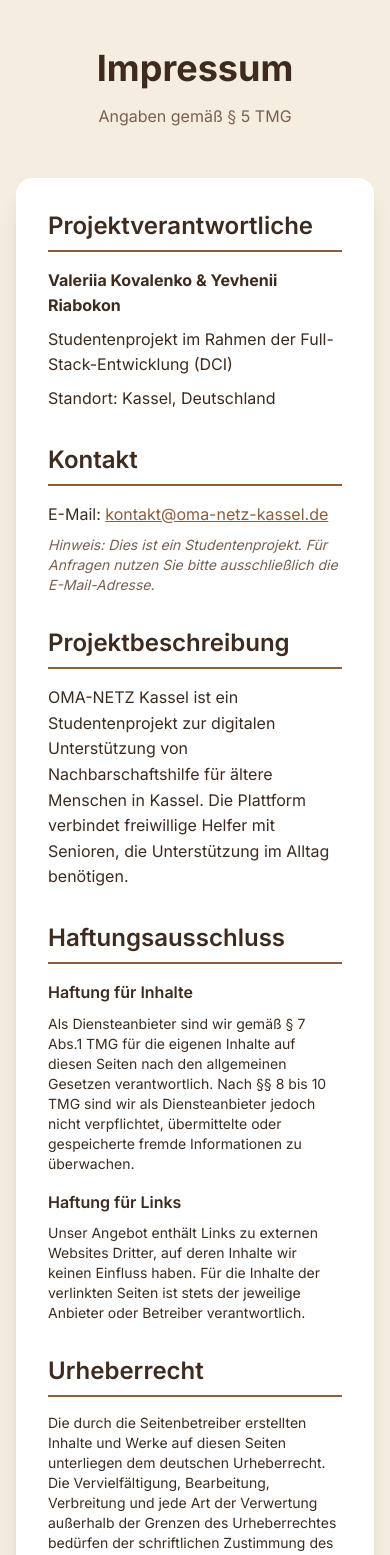
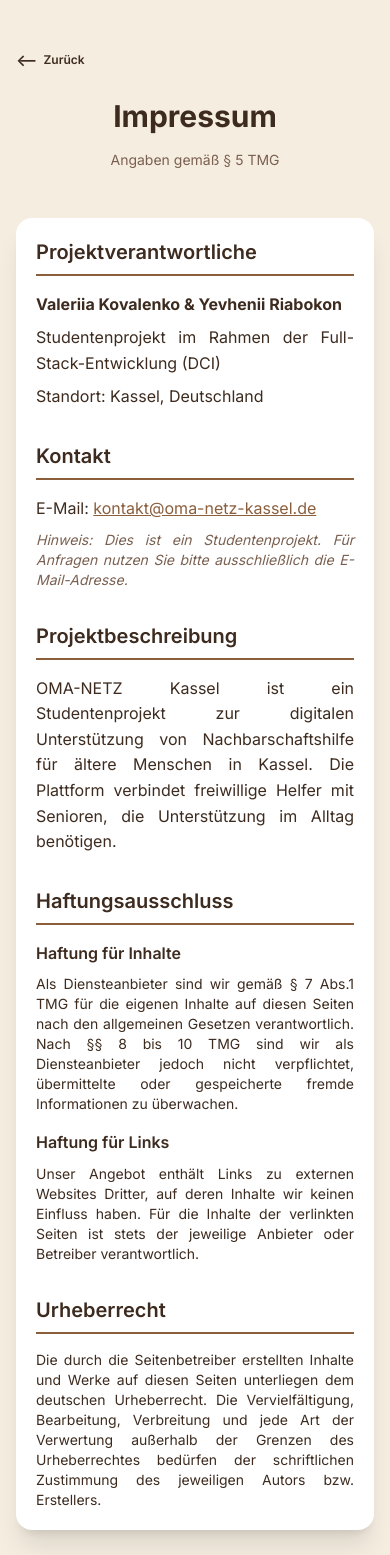
Before and after one commit to Yevhenii1951/Oma_netz_final_project_Valerija_Yevhenii, a Next.js app: page /impressum in a window 390 px wide. Shown: the top 1555 px of the page. Built offline with nearby package versions, Linux system fonts and the light colour scheme; a web font is replaced by a local one.

Commit message:
Seite Impressum und Datenschutz added Button zuruck

```diff
--- a/src/app/datenschutz/page.tsx
+++ b/src/app/datenschutz/page.tsx
@@ -1,4 +1,5 @@
 import type { Metadata } from 'next'
+import Link from 'next/link'
 import { SERVER_LOG_ITEMS, USER_RIGHTS } from './constants'
 
 export const metadata: Metadata = {
@@ -10,21 +11,36 @@ export default function DatenschutzPage() {
 	return (
 		<div className='min-h-screen bg-[#f5ede0] py-12 px-4 sm:px-6 lg:px-8'>
 			<div className='max-w-4xl mx-auto'>
+				<div className='mb-6'>
+					<Link
+						href='/landing'
+						aria-label='Zurück zur Landing Page'
+						className='inline-flex items-center gap-1.5 text-xs font-semibold text-[#3d2b1f] transition-opacity hover:opacity-70 focus-visible:outline-none focus-visible:ring-2 focus-visible:ring-[#3d2b1f] focus-visible:ring-offset-2 rounded'
+					>
+						<span
+							aria-hidden='true'
+							className='inline-flex items-center justify-center text-base leading-none'
+						>
+							⟵
+						</span>
+						<span>Zurück</span>
+					</Link>
+				</div>
 				{/* Header */}
 				<div className='text-center mb-12'>
-					<h1 className='text-4xl font-playfair font-bold text-[#3d2b1f] mb-4'>
+					<h1 className='text-3xl sm:text-4xl font-playfair font-bold text-[#3d2b1f] mb-4 wrap-break-word'>
 						Datenschutzerklärung
 					</h1>
-					<p className='text-emerald-800'>
+					<p className='text-sm sm:text-base text-emerald-800'>
 						Informationspflicht gemäß Datenschutz-Grundverordnung (DSGVO)
 					</p>
 				</div>
 
 				{/* Content Card */}
-				<div className='bg-white rounded-2xl shadow-xl p-8 mb-8'>
+				<div className='bg-white rounded-2xl shadow-xl p-5 sm:p-8 mb-8 text-justify'>
 					{/* 1. Überblick */}
 					<section className='mb-10'>
-						<h2 className='text-2xl font-playfair font-semibold text-[#3d2b1f] mb-4 pb-2 border-b-2 border-emerald-600'>
+						<h2 className='text-xl sm:text-2xl font-playfair font-semibold text-[#3d2b1f] mb-4 pb-2 border-b-2 border-emerald-600'>
 							1. Datenschutz auf einen Blick
 						</h2>
 						<div className='space-y-4 text-gray-700'>
@@ -54,7 +70,7 @@ export default function DatenschutzPage() {
 
 					{/* 2. Hosting */}
 					<section className='mb-10'>
-						<h2 className='text-2xl font-playfair font-semibold text-[#3d2b1f] mb-4 pb-2 border-b-2 border-emerald-600'>
+						<h2 className='text-xl sm:text-2xl font-playfair font-semibold text-[#3d2b1f] mb-4 pb-2 border-b-2 border-emerald-600'>
 							2. Hosting
 						</h2>
 						<div className='space-y-4 text-gray-700'>
@@ -88,7 +104,7 @@ export default function DatenschutzPage() {
 
 					{/* 3. Allgemeine Hinweise */}
 					<section className='mb-10'>
-						<h2 className='text-2xl font-playfair font-semibold text-[#3d2b1f] mb-4 pb-2 border-b-2 border-emerald-600'>
+						<h2 className='text-xl sm:text-2xl font-playfair font-semibold text-[#3d2b1f] mb-4 pb-2 border-b-2 border-emerald-600'>
 							3. Allgemeine Hinweise und Pflichtinformationen
 						</h2>
 						<div className='space-y-4 text-gray-700'>
@@ -151,7 +167,7 @@ export default function DatenschutzPage() {
 
 					{/* 4. Datenerfassung */}
 					<section className='mb-10'>
-						<h2 className='text-2xl font-playfair font-semibold text-[#3d2b1f] mb-4 pb-2 border-b-2 border-emerald-600'>
+						<h2 className='text-xl sm:text-2xl font-playfair font-semibold text-[#3d2b1f] mb-4 pb-2 border-b-2 border-emerald-600'>
 							4. Datenerfassung auf dieser Website
 						</h2>
 						<div className='space-y-4 text-gray-700'>
@@ -223,7 +239,7 @@ export default function DatenschutzPage() {
 
 					{/* 5. Analyse-Tools */}
 					<section className='mb-10'>
-						<h2 className='text-2xl font-playfair font-semibold text-[#3d2b1f] mb-4 pb-2 border-b-2 border-emerald-600'>
+						<h2 className='text-xl sm:text-2xl font-playfair font-semibold text-[#3d2b1f] mb-4 pb-2 border-b-2 border-emerald-600'>
 							5. Analyse-Tools und Tools von Drittanbietern
 						</h2>
 						<div className='space-y-4 text-gray-700'>
@@ -258,7 +274,7 @@ export default function DatenschutzPage() {
 
 					{/* 6. Ihre Rechte */}
 					<section className='mb-10'>
-						<h2 className='text-2xl font-playfair font-semibold text-[#3d2b1f] mb-4 pb-2 border-b-2 border-emerald-600'>
+						<h2 className='text-xl sm:text-2xl font-playfair font-semibold text-[#3d2b1f] mb-4 pb-2 border-b-2 border-emerald-600'>
 							6. Ihre Rechte
 						</h2>
 						<div className='space-y-3 text-gray-700'>
@@ -283,7 +299,7 @@ export default function DatenschutzPage() {
 
 					{/* 7. Speicherdauer */}
 					<section>
-						<h2 className='text-2xl font-playfair font-semibold text-[#3d2b1f] mb-4 pb-2 border-b-2 border-emerald-600'>
+						<h2 className='text-xl sm:text-2xl font-playfair font-semibold text-[#3d2b1f] mb-4 pb-2 border-b-2 border-emerald-600'>
 							7. Speicherdauer
 						</h2>
 						<p className='text-gray-700 text-sm'>
--- a/src/app/impressum/page.tsx
+++ b/src/app/impressum/page.tsx
@@ -1,4 +1,5 @@
 import type { Metadata } from 'next'
+import Link from 'next/link'
 
 export const metadata: Metadata = {
 	title: 'Impressum',
@@ -9,17 +10,36 @@ export default function ImpressumPage() {
 	return (
 		<div className='min-h-screen bg-[#f5ede0] py-12 px-4 sm:px-6 lg:px-8 font-body'>
 			<div className='max-w-3xl mx-auto'>
+				<div className='mb-6'>
+					<Link
+						href='/landing'
+						aria-label='Zurück zur Landing Page'
+						className='inline-flex items-center gap-1.5 text-xs font-semibold text-[#3d2b1f] transition-opacity hover:opacity-70 focus-visible:outline-none focus-visible:ring-2 focus-visible:ring-[#3d2b1f] focus-visible:ring-offset-2 rounded'
+					>
+						<span
+							aria-hidden='true'
+							className='inline-flex items-center justify-center text-base leading-none'
+						>
+							⟵
+						</span>
+						<span>Zurück</span>
+					</Link>
+				</div>
 				{/* Header */}
 				<div className='text-center mb-12'>
-					<h1 className='text-4xl font-bold text-[#3d2b1f] mb-4'>Impressum</h1>
-					<p className='text-[#7a6050]'>Angaben gemäß § 5 TMG</p>
+					<h1 className='text-3xl sm:text-4xl font-bold text-[#3d2b1f] mb-4'>
+						Impressum
+					</h1>
+					<p className='text-sm sm:text-base text-[#7a6050]'>
+						Angaben gemäß § 5 TMG
+					</p>
 				</div>
 
 				{/* Content Card */}
-				<div className='bg-white rounded-2xl shadow-xl p-8 mb-8'>
+				<div className='bg-white rounded-2xl shadow-xl p-5 sm:p-8 mb-8 text-justify'>
 					{/* Projektverantwortliche */}
 					<section className='mb-8'>
-						<h2 className='text-2xl font-semibold text-[#3d2b1f] mb-4 pb-2 border-b-2 border-[#8b5e3c]'>
+						<h2 className='text-xl sm:text-2xl font-semibold text-[#3d2b1f] mb-4 pb-2 border-b-2 border-[#8b5e3c]'>
 							Projektverantwortliche
 						</h2>
 						<div className='space-y-2 text-[#3d2b1f]'>
@@ -33,7 +53,7 @@ export default function ImpressumPage() {
 
 					{/* Kontakt */}
 					<section className='mb-8'>
-						<h2 className='text-2xl font-semibold text-[#3d2b1f] mb-4 pb-2 border-b-2 border-[#8b5e3c]'>
+						<h2 className='text-xl sm:text-2xl font-semibold text-[#3d2b1f] mb-4 pb-2 border-b-2 border-[#8b5e3c]'>
 							Kontakt
 						</h2>
 						<div className='space-y-2 text-[#3d2b1f]'>
@@ -55,7 +75,7 @@ export default function ImpressumPage() {
 
 					{/* Projektbeschreibung */}
 					<section className='mb-8'>
-						<h2 className='text-2xl font-semibold text-[#3d2b1f] mb-4 pb-2 border-b-2 border-[#8b5e3c]'>
+						<h2 className='text-xl sm:text-2xl font-semibold text-[#3d2b1f] mb-4 pb-2 border-b-2 border-[#8b5e3c]'>
 							Projektbeschreibung
 						</h2>
 						<p className='text-[#3d2b1f]'>
@@ -68,7 +88,7 @@ export default function ImpressumPage() {
 
 					{/* Haftungsausschluss */}
 					<section className='mb-8'>
-						<h2 className='text-2xl font-semibold text-[#3d2b1f] mb-4 pb-2 border-b-2 border-[#8b5e3c]'>
+						<h2 className='text-xl sm:text-2xl font-semibold text-[#3d2b1f] mb-4 pb-2 border-b-2 border-[#8b5e3c]'>
 							Haftungsausschluss
 						</h2>
 						<div className='space-y-4 text-[#3d2b1f]'>
@@ -100,7 +120,7 @@ export default function ImpressumPage() {
 
 					{/* Urheberrecht */}
 					<section>
-						<h2 className='text-2xl font-semibold text-[#3d2b1f] mb-4 pb-2 border-b-2 border-[#8b5e3c]'>
+						<h2 className='text-xl sm:text-2xl font-semibold text-[#3d2b1f] mb-4 pb-2 border-b-2 border-[#8b5e3c]'>
 							Urheberrecht
 						</h2>
 						<p className='text-[#3d2b1f] text-sm'>
@@ -114,7 +134,7 @@ export default function ImpressumPage() {
 				</div>
 
 				{/* Footer Note */}
-				<div className='text-center text-sm text-[#8b5e3c]'>
+				<div className='text-center text-xs sm:text-sm text-[#8b5e3c]'>
 					<p>
 						Stand:{' '}
 						{new Date().toLocaleDateString('de-DE', {
```
